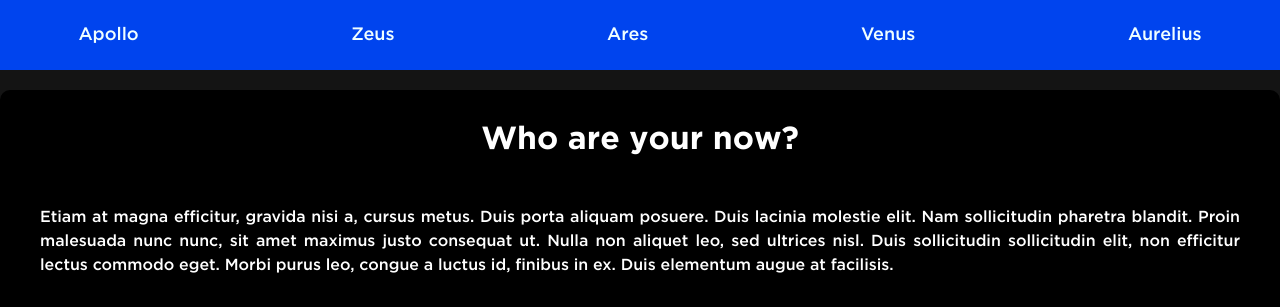
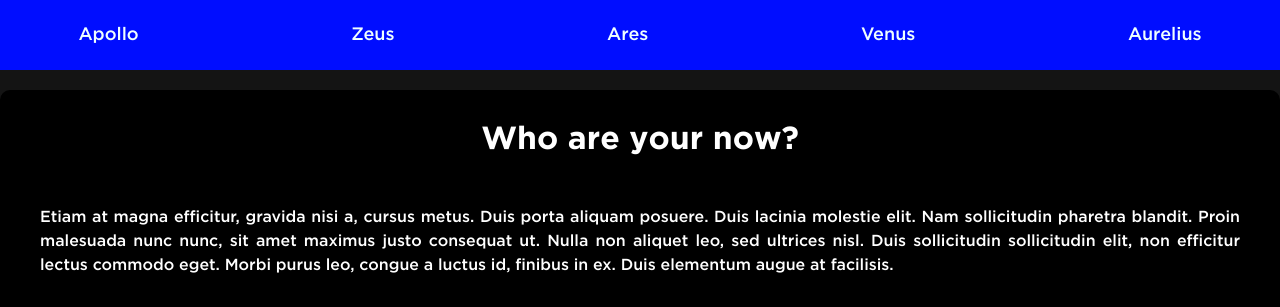
Before and after one commit to StriplThund/GreecePersons, a plain HTML site: page index.html in a window 1280 px wide. Shown: the top 307 px of the page. Drawn offline with Linux system fonts and the light colour scheme.

```diff
--- a/styles.css
+++ b/styles.css
@@ -6,7 +6,7 @@
 /* #region Header */
 
 .header {
-  background-color: #0044ee;
+  background-color: #000dff;
 
   height: var(--header-height);
   line-height: var(--header-height);
```
